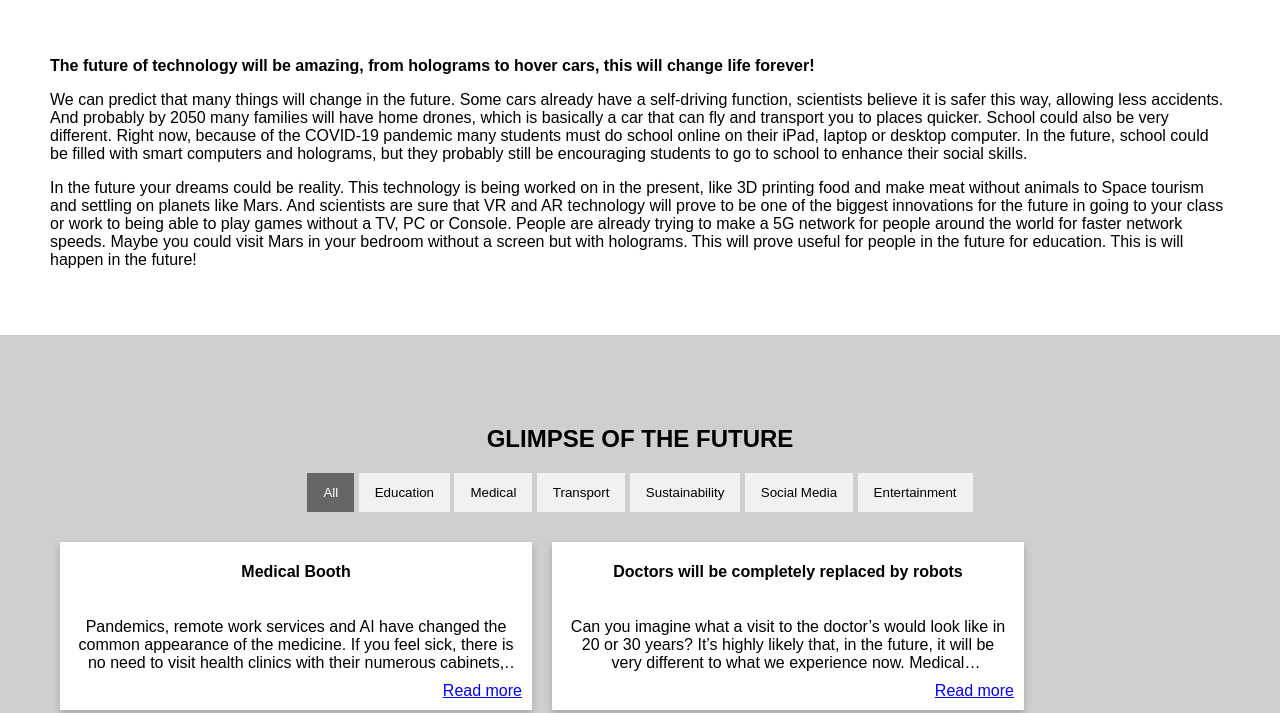
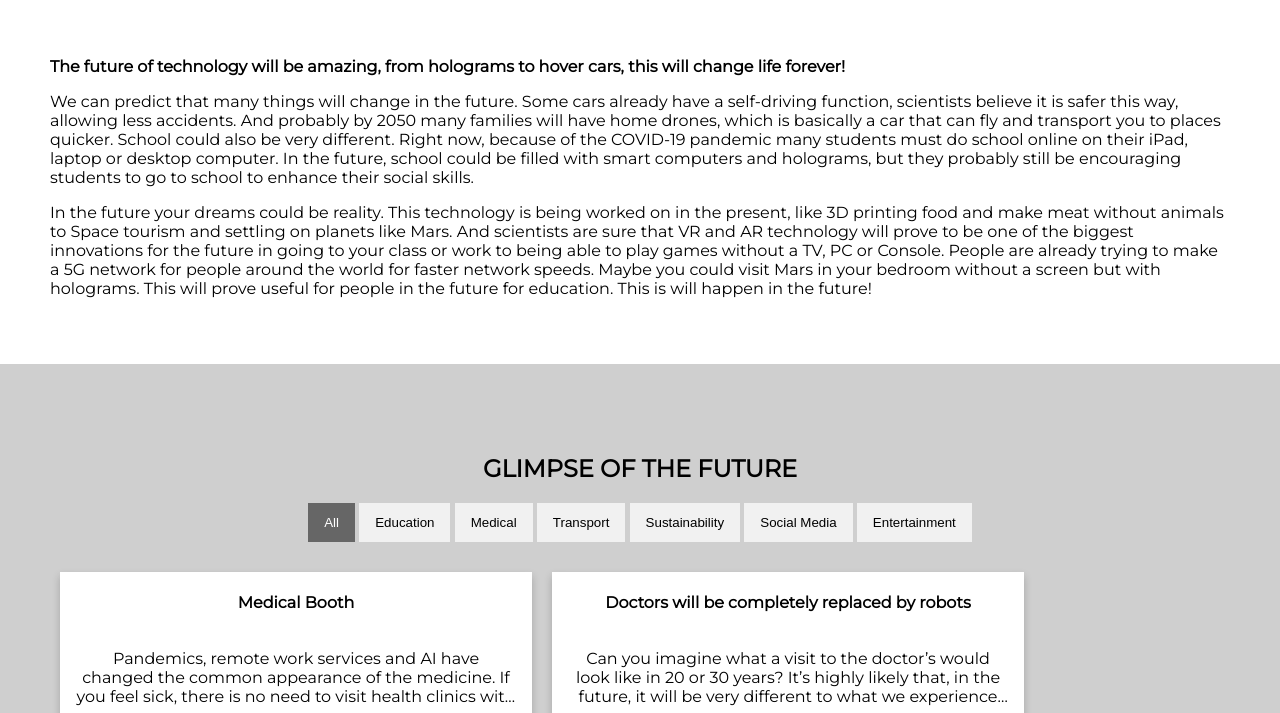
Before and after one commit to noahbibin/digitalfuturesqld.github.io, a plain HTML site: page index.html in a window 1280 px wide. Shown: the part 209-922 px from the top of the page. Drawn offline with Linux system fonts and the light colour scheme.

Commit message:
Update index.html

```diff
--- a/index.html
+++ b/index.html
@@ -4,6 +4,7 @@
 <head>
     <meta name="viewport" content="width=device, initial-scale=1">
     <title>#DigitalFuture</title>
+    <link href='https://fonts.googleapis.com/css?family=Montserrat' rel='stylesheet'>
     <style>
         * {
             box-sizing: border-box;
@@ -15,7 +16,7 @@
 
         body {
             margin: 0;
-            font-family: Arial, Helvetica, sans-serif;
+            font-family: 'Montserrat', sans-serif;
             font-size: 16px;
             overflow-y: scroll;
 
```
